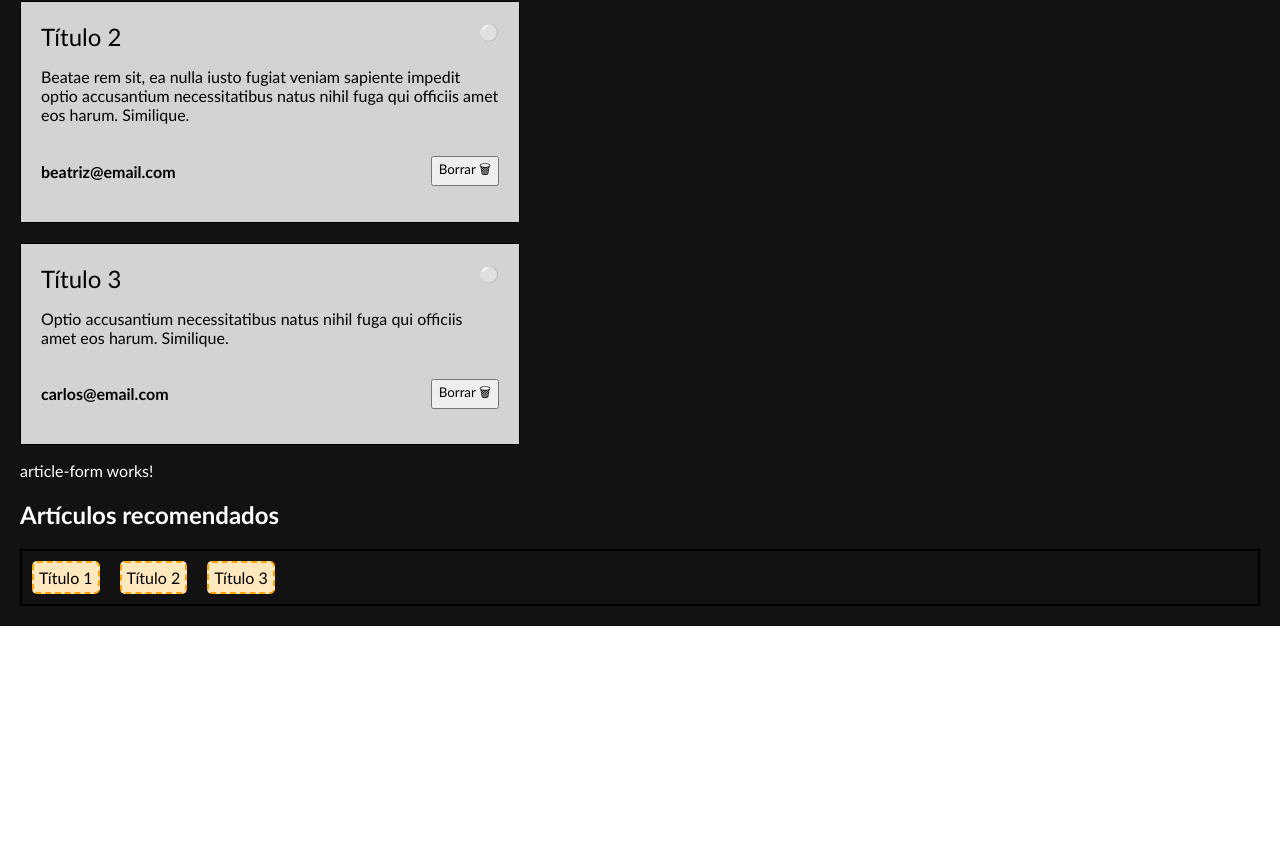
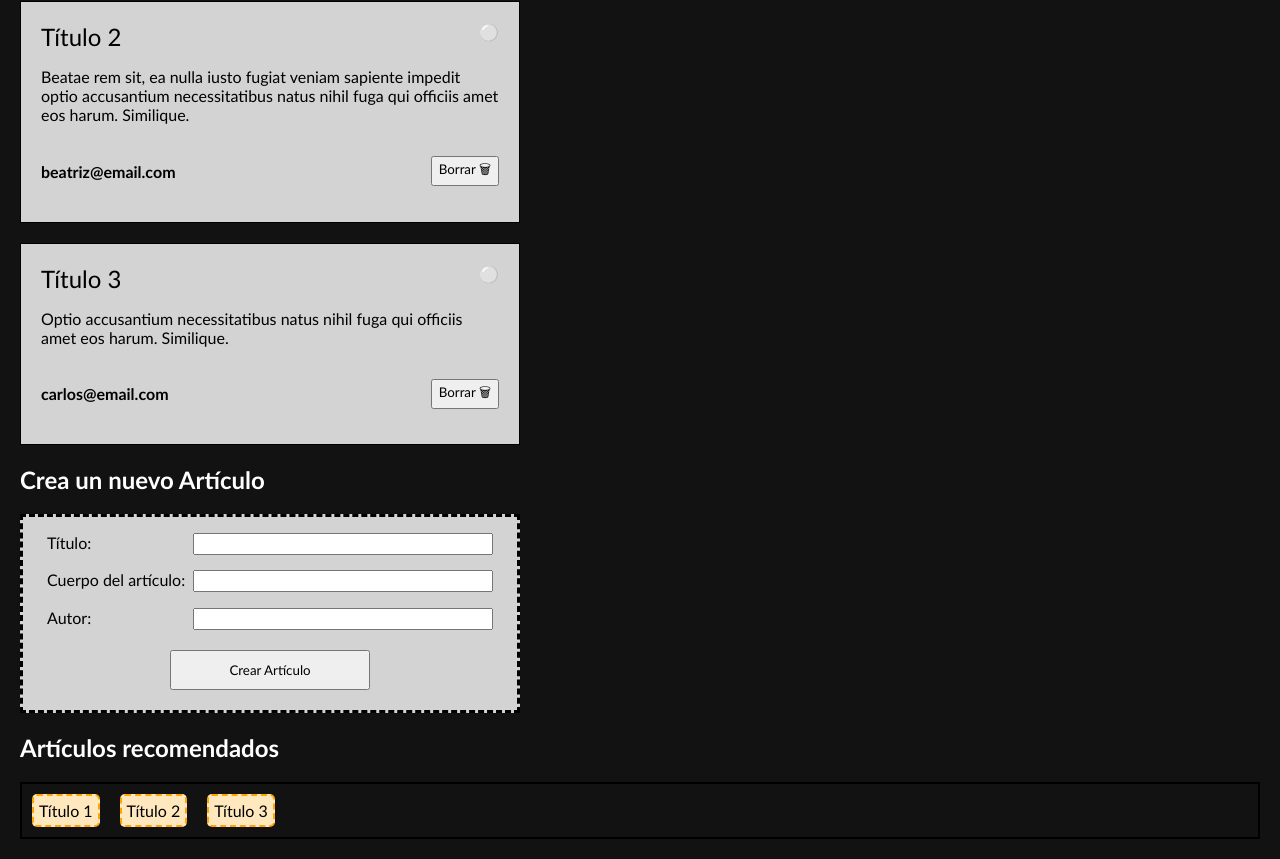
Before and after one commit to Amaza-ing/OW-Angular-Ampliando-Conceptos, an Angular app: page /blog in a window 1280 px wide. Shown: the part 524-1383 px from the top of the page. Before the commit the page ends 1150 px from the top, so only its background shows below. Built offline with nearby package versions, Linux system fonts and the light colour scheme.

Commit message:
reactive forms

```diff
--- a/src/app/components/article-form/article-form.component.css
+++ b/src/app/components/article-form/article-form.component.css
@@ -0,0 +1,24 @@
+form {
+  background-color: lightgray;
+  color: black;
+  width: 500px;
+  padding: 10px;
+  text-align: center;
+  border: 3px dashed black;
+
+  fieldSet {
+    border: none;
+    display: flex;
+    justify-content: space-between;
+
+    input {
+      width: 300px;
+    }
+  }
+
+  button {
+    margin: 10px;
+    width: 200px;
+    height: 40px;
+  }
+}
--- a/src/app/components/article-form/article-form.component.html
+++ b/src/app/components/article-form/article-form.component.html
@@ -1 +1,20 @@
-<p>article-form works!</p>
+<h2>Crea un nuevo Artículo</h2>
+
+<form [formGroup]="articleForm" (ngSubmit)="handleSubmit()">
+  <fieldset>
+    <label for="title">Título: </label>
+    <input type="text" id="title" formControlName="title" />
+  </fieldset>
+
+  <fieldset>
+    <label for="body">Cuerpo del artículo: </label>
+    <input type="text" id="body" formControlName="body" />
+  </fieldset>
+
+  <fieldset>
+    <label for="author">Autor: </label>
+    <input type="text" id="author" formControlName="author" />
+  </fieldset>
+
+  <button>Crear Artículo</button>
+</form>
--- a/src/app/components/article-form/article-form.component.ts
+++ b/src/app/components/article-form/article-form.component.ts
@@ -1,11 +1,22 @@
 import { Component } from '@angular/core';
+import { FormControl, FormGroup, ReactiveFormsModule } from '@angular/forms';
 
 @Component({
   selector: 'app-article-form',
-  imports: [],
+  imports: [ReactiveFormsModule],
   templateUrl: './article-form.component.html',
-  styleUrl: './article-form.component.css'
+  styleUrl: './article-form.component.css',
 })
 export class ArticleFormComponent {
+  articleForm = new FormGroup({
+    title: new FormControl(''),
+    body: new FormControl(''),
+    author: new FormControl(''),
+  });
 
+  handleSubmit() {
+    console.log(this.articleForm.value);
+
+    this.articleForm.reset();
+  }
 }
```
